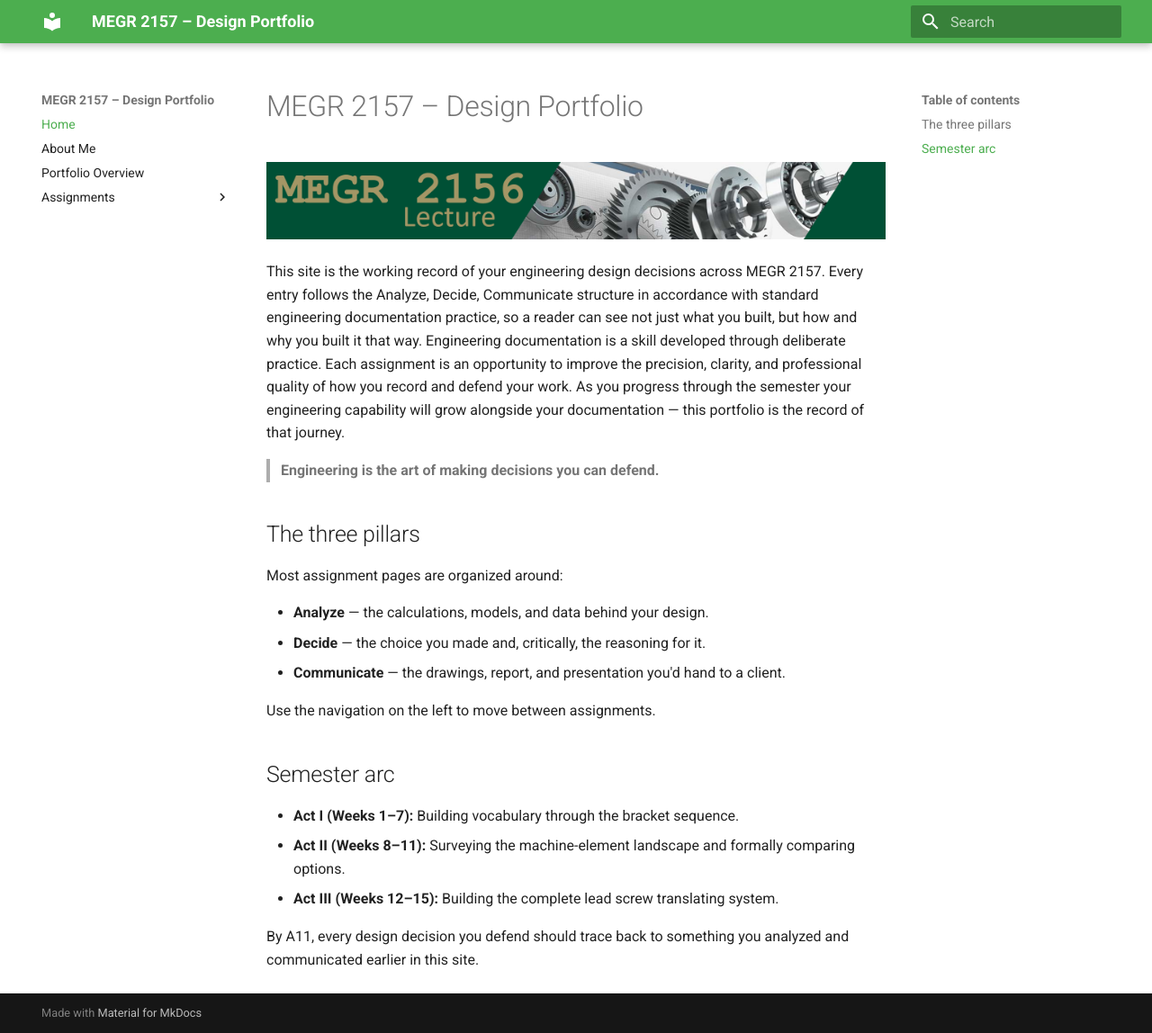
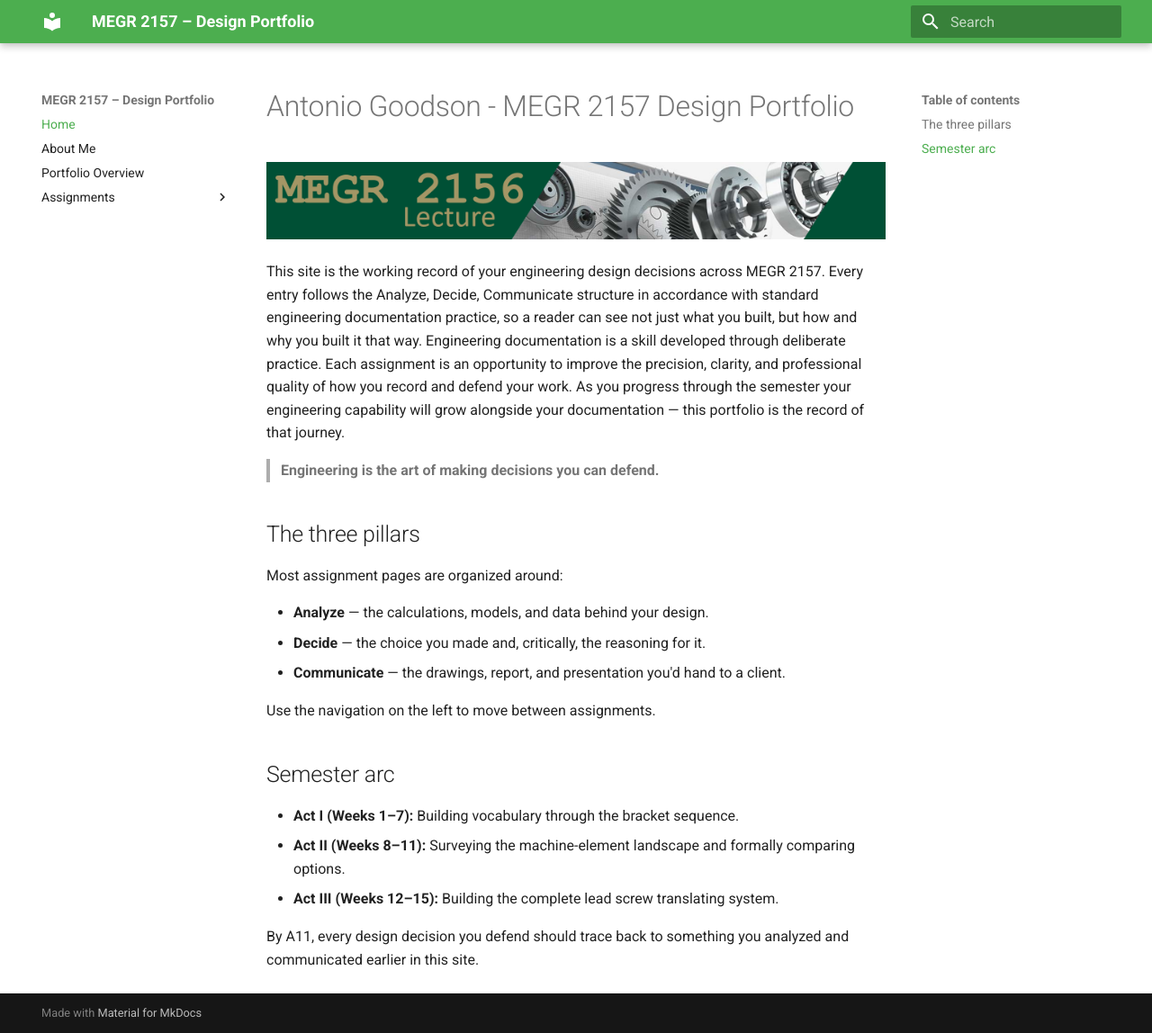
Before and after one commit to AntGo36/design-projects-portfolio, an MkDocs documentation site: the page built from docs/index.md, in a window 1280 px wide and 1148 px high. Shown: the whole window at 90% size. Built offline with MkDocs 1.6.1 and Material for MkDocs 9.7.7, drawn with Linux system fonts in a browser that asks for light colours.

Commit message:
Initial site setup.

```diff
--- a/docs/index.md
+++ b/docs/index.md
@@ -1,4 +1,4 @@
-# MEGR 2157 – Design Portfolio
+# Antonio Goodson - MEGR 2157 Design Portfolio
 
 ![MEGR 2156-7 Title](MEGR2156title.png)
 
```
